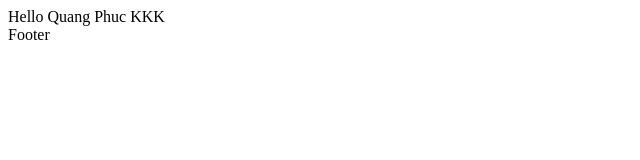
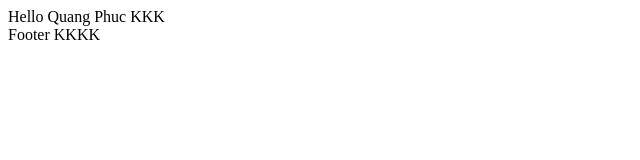
Before and after one commit to kaizdawson003/docker-cicd-learning, a React (Vite) app: page / in a window 1280 px wide. Shown: the top 160 px of the page, without its empty margins (0-640 px from the left). Built offline with nearby package versions, Linux system fonts and the light colour scheme.

Commit message:
fix phucitdev

```diff
--- a/src/components/header/index.tsx
+++ b/src/components/header/index.tsx
@@ -2,7 +2,7 @@
 const Footer = () => {
   return (
     <div>
-      Footer
+      Footer KKKK
     </div>
   )
 }
```
